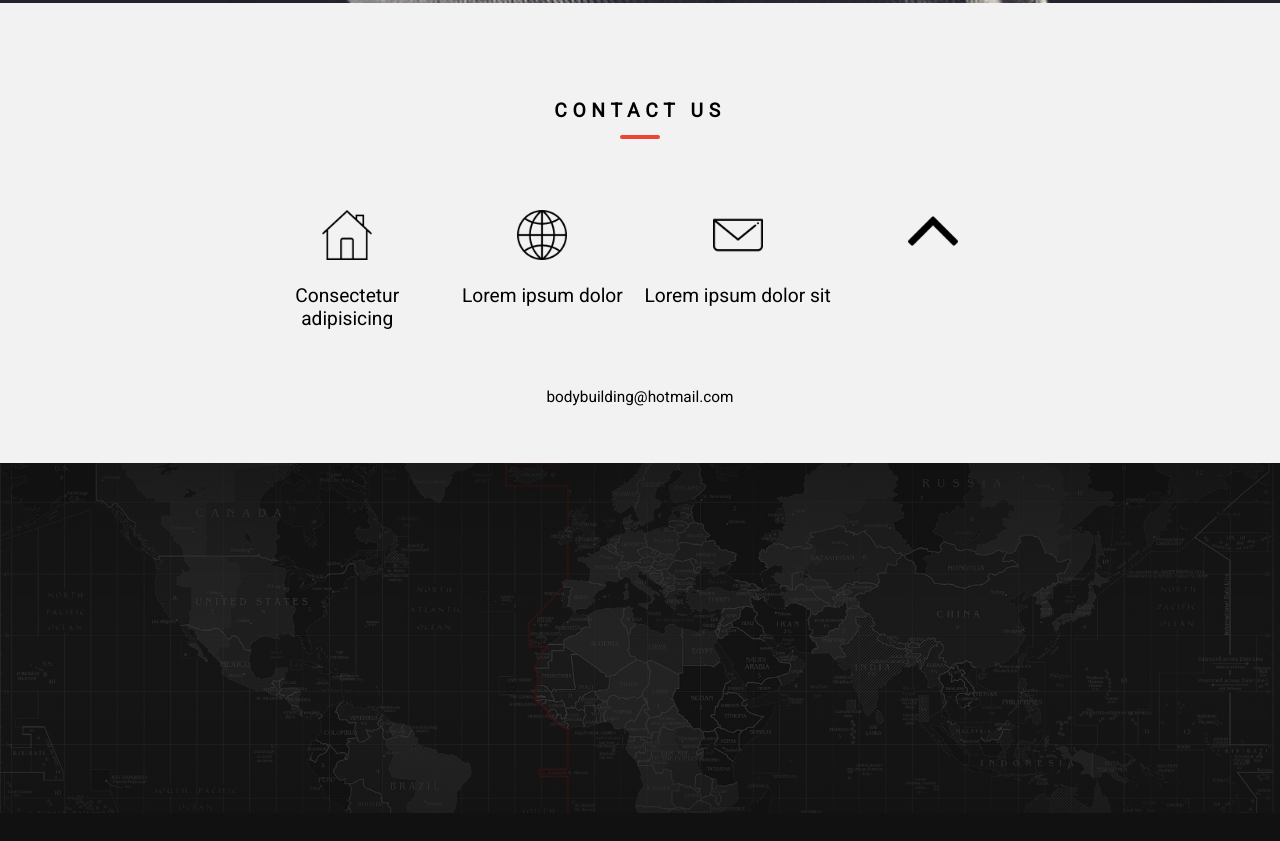
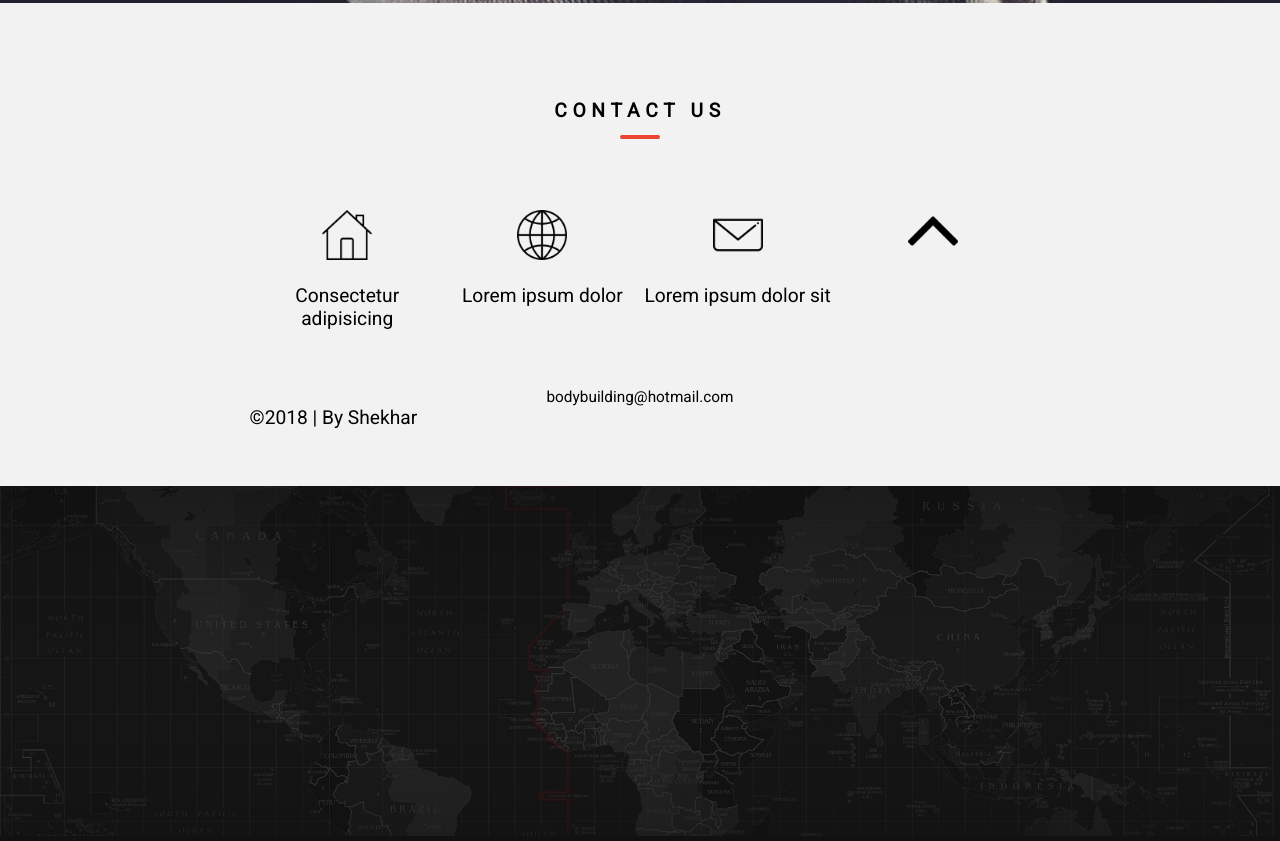
Before and after one commit to shekhar677/project-gym, a plain HTML site: page index.html in a window 1280 px wide. Shown: the part 5275-6116 px from the top of the page. Before the commit the page ends 6093 px from the top, so only its background shows below. Drawn offline with Linux system fonts and the light colour scheme.

Commit message:
copyright thing

```diff
--- a/index.html
+++ b/index.html
@@ -162,6 +162,7 @@
           <a href="#top"><img src="images/up-arrow.png" alt="Top"></a>
         </div>
         <a class="clearfix">bodybuilding@hotmail.com</a>
+        <p>&copy;2018 | By Shekhar</p>
       </div>
     </div>
     <!-- contact us end -->
@@ -171,3 +172,6 @@
     </div>
   </body>
 </html>
+
+
+<!-- created by Shekhar -->
```
